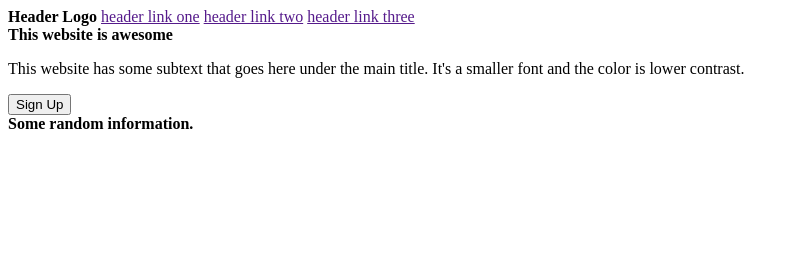
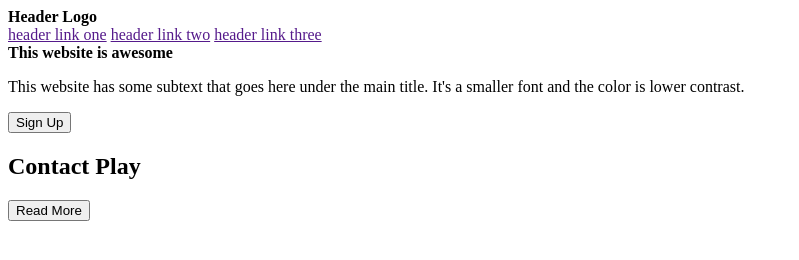
Before and after one commit to wyattwheeler/landing-page-project, a plain HTML site: page index.html in a window 1280 px wide. Shown: the whole page, without its empty margins (0-799 px from the left). Drawn offline with Linux system fonts and the light colour scheme.

Commit message:
Update HTML ready for styling.

```diff
--- a/index.html
+++ b/index.html
@@ -2,27 +2,66 @@
 <html>
     <head>
         <meta http-equiv="Content-Type" content="text/html;charset=UTF-8">
+        <link rel="stylesheet" href="css/style.css">
     </head>
     <body>
-        <div class="header-container">
-            <div class="header">
+        <div class="container">
+            <nav class="box navbar">
+                <div class="header-logo">
                     <strong>Header Logo</strong>
+                </div>
+
+                <div class="header-link">
                     <a href="">header link one</a>
                     <a href="">header link two</a>
                     <a href="">header link three</a>
                 </div>
-            <div class="header-lower">
+            </nav>
+
+            <div class="box lower">
+                <div class="lower-1 lower-text">
                     <strong>This website is awesome</strong>
                     <p>This website has some subtext that goes here under the main title. It's a smaller font and the color is lower contrast.</p>
                     <button>Sign Up</button>
                 </div>
+
+                <div class="lower-1 lower-image">
+
+                </div>
             </div>
 
-        <div class="body-container">
-            <div class="body-info">
-                <strong>Some random information.</strong>
+            <div class="box content">
+                <h2>Contact Play</h2>
+
+                <div class="content-info">
+                    <div>
+
                     </div>
-            <!-- Need to do flex box list here.-->
+                    <div>
+
+                    </div>
+                    <div>
+
+                    </div>
+                </div>
+            </div>
+
+            <div class="box quote">
+
+            </div>
+
+            <div class="box read-more">
+                <div class="read-item read-text">
+
+                </div>
+                <div class="read-item read-button">
+                    <button type="button">Read More</button>
+                </div>
+            </div>
+
+            <div class="box footer">
+
+            </div>
         </div>
 
     </body>
```
Lines whose indentation alone changed are shown as unchanged.
